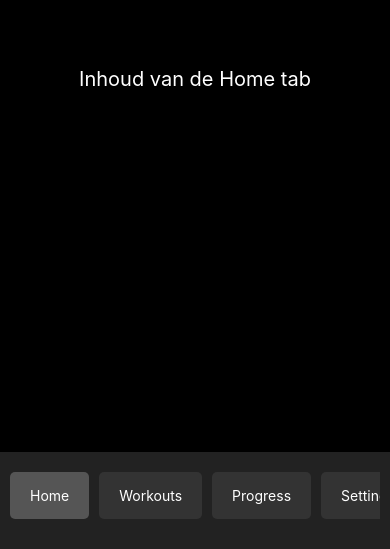
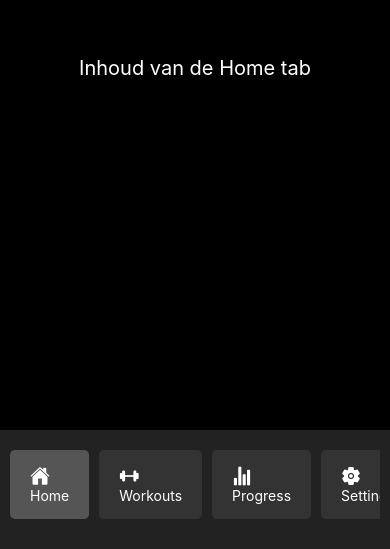
Before and after one commit to MRREEY/PRG9-MobileDevelopment, a React Native app: screen / in a window 390 px wide. Shown: the part 295-844 px from the top of the page. Built offline with nearby package versions, Linux system fonts and the light colour scheme.

Commit message:
Added icons

```diff
--- a/App.js
+++ b/App.js
@@ -1,5 +1,7 @@
 import React, { useState } from 'react';
 import { StyleSheet, Text, View, SafeAreaView, ScrollView, TouchableOpacity } from 'react-native';
+
+//https://oblador.github.io/react-native-vector-icons/
 import {Ionicons} from '@expo/vector-icons'; //Iconen voor de tabs
 
 export default function App() {
@@ -19,10 +21,10 @@ export default function App() {
       </View>
       <View style={styles.tabsContainer}>
         <ScrollView horizontal={true}>
-          <TabButton tabName="Home" currentTab={currentTab} changeTab={changeTab} />
-          <TabButton tabName="Workouts" currentTab={currentTab} changeTab={changeTab} />
-          <TabButton tabName="Progress" currentTab={currentTab} changeTab={changeTab} />
-          <TabButton tabName="Settings" currentTab={currentTab} changeTab={changeTab} />
+          <TabButton tabName="Home" iconName="home" currentTab={currentTab} changeTab={changeTab} />
+          <TabButton tabName="Workouts" iconName="barbell" currentTab={currentTab} changeTab={changeTab} />
+          <TabButton tabName="Progress" iconName="stats-chart" currentTab={currentTab} changeTab={changeTab} />
+          <TabButton tabName="Settings" iconName="settings" currentTab={currentTab} changeTab={changeTab} />
         </ScrollView>
       </View>
     </SafeAreaView>
```
